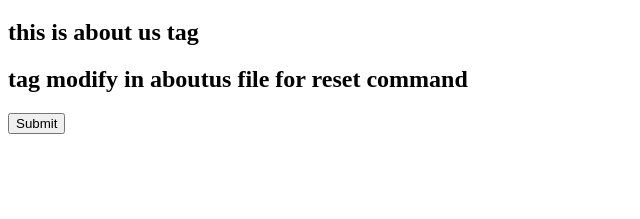
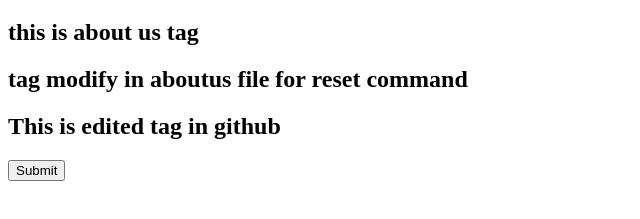
Before and after one commit to Rohini-12/GitDemo2, a plain HTML site: page aboutus.html in a window 1280 px wide. Shown: the part 61-280 px from the top of the page, without its empty margins (0-640 px from the left). Drawn offline with Linux system fonts and the light colour scheme.

Commit message:
Update aboutus.html

```diff
--- a/aboutus.html
+++ b/aboutus.html
@@ -9,6 +9,7 @@
     <h1>This is my about us page</h1>
     <h2>this is about us tag</h2>
     <h2>tag modify in aboutus file for reset command</h2>
+    <h2>This is edited tag in github</h2>
     <button type="submit" name="btn"> Submit</button>
 </body>
 </html>
```
